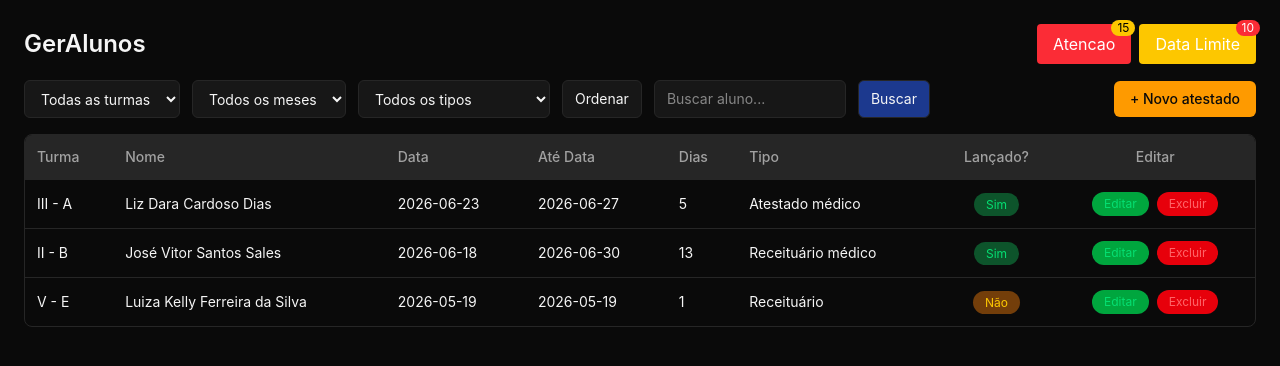
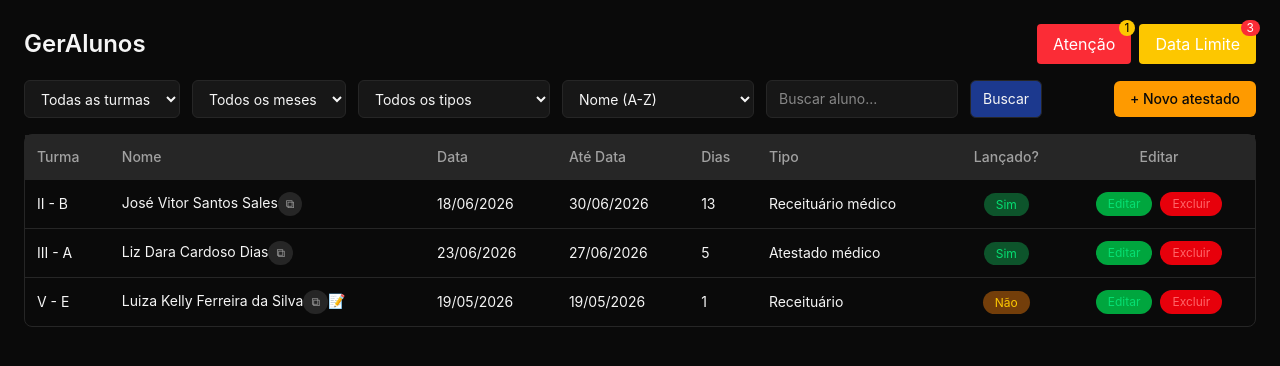
Before and after one commit to Sr-Okami/GerAlunos, a React (Vite) app: page / in a window 1280 px wide. Shown: the top 366 px of the page. Built offline with nearby package versions, Linux system fonts and the light colour scheme.

Commit message:
Outras coisas foram add para o frontend.

```diff
--- a/src/App.jsx
+++ b/src/App.jsx
@@ -5,10 +5,22 @@ import FiltrosBar from "./components/FiltrosBar"
 import Atencao from "./components/Atencao"
 import DataLimite from "./components/DataLimite"
 import NovoAtestado from "./components/NovoAtestado"
+import { diasRestantes } from './utils/datas'
 
 function App() {
   const [atestados, setAtestados] = useState(mockAtestados)
   const [modalAberto, setModalAberto] = useState(false)
+  const [atestadoEditando, setAtestadoEditando] = useState(null)
+  const [dispensados, setDispensados] = useState([])
+  const [ordenar, setOrdenar] = useState('nome-asc')
+
+  const atestadosOrdenados = [...atestados].sort((a, b) => {
+    if (ordenar === 'nome-asc') return a.nome.localeCompare(b.nome)
+    if (ordenar === 'nome-desc') return b.nome.localeCompare(a.nome)
+    if (ordenar === 'data-asc') return a.data.localeCompare(b.data)
+    if (ordenar === 'data-desc') return b.data.localeCompare(a.data)
+    return 0
+  })
 
   const handleSalvarAtestado = (novoAtestado) => {
     const novo = {
@@ -19,29 +31,91 @@ function App() {
     setAtestados(prev => [novo, ...prev])
   }
 
+  const handleExcluirAtestado = (id) => {
+    setAtestados(prev =>
+      prev.filter(atestado =>
+        atestado.id !== id))
+  }
+  const handleAbrirEdicao = (atestado) => {
+    setAtestadoEditando(atestado)
+    setModalAberto(true)
+  }
+
+  const handleAtualizarAtestado = (dadosAtualizados) => {
+    setAtestados(prev =>
+      prev.map(atestado =>
+        atestado.id === atestadoEditando.id
+          ? { ...atestado, ...dadosAtualizados }
+          : atestado
+      )
+    )
+    setAtestadoEditando(null)
+  }
+  const handleFecharModal = () => {
+    setModalAberto(false)
+    setAtestadoEditando(null)
+  }
+  const handleToggleLancado = (id) => {
+    setAtestados(prev =>
+      prev.map(atestado =>
+        atestado.id === id ?
+          { ...atestado, lancado: !atestado.lancado } :
+          atestado
+      )
+    )
+  }
+  const atestadosVencendo = atestados.filter((atestado) => {
+    const dias = diasRestantes(atestado.ateData)
+    return dias !== null && dias <= 4 && !dispensados.includes(atestado.id)
+  })
+  const handleDispensar = (id) => {
+    setDispensados(prev => [...prev, id])
+  }
+  const tiposEspeciais = ['Laudo', 'Declaração Religiosa']
+
+  const atestadosAtencao = atestados.filter((atestado) => {
+    const tiposEspecial = tiposEspeciais.includes(atestado.tipo)
+    const muitosDias = Number(atestado.dia) > 10
+    const temObservacao = atestado.obs && atestado.obs.trim() !== ''
+    return tiposEspecial || muitosDias || temObservacao
+  })
+
   return (
     <div className="min-h-screen bg-neutral-950 text-neutral-100 p-6">
       <div className="flex justify-between items-center mb-4">
         <h1 className="text-2xl font-semibold">GerAlunos</h1>
         <div className="flex gap-2">
-          <Atencao quantidade={15} />
-          <DataLimite falta={10} />
+          <Atencao
+            atestados={atestadosAtencao} />
+          <DataLimite
+            atestados={atestadosVencendo}
+            onDispensar={handleDispensar}
+          />
         </div>
       </div>
 
       <FiltrosBar
         turmas={['III - A', 'II - B', 'V - E']}
         onNovoAtestado={() => setModalAberto(true)}
+        ordenarPor={ordenar}
+        onOrdenarChange={setOrdenar}
       />
 
-      <div className="border border-neutral-800 rounded-lg overflow-hidden">
-        <AtestadosTable atestados={atestados} />
+      <div className="border border-neutral-800 rounded-lg">
+        <AtestadosTable
+          atestados={atestadosOrdenados}
+          onExcluir={handleExcluirAtestado}
+          onToggleLancado={handleToggleLancado}
+          onEditar={handleAbrirEdicao}
+        />
       </div>
 
       <NovoAtestado
         isOpen={modalAberto}
-        onClose={() => setModalAberto(false)}
+        onClose={handleFecharModal}
         onSalvar={handleSalvarAtestado}
+        onAtualizar={handleAtualizarAtestado}
+        atestadoEditando={atestadoEditando}
       />
     </div>
   )
--- a/src/components/Atencao.jsx
+++ b/src/components/Atencao.jsx
@@ -1,18 +1,65 @@
+import { useState } from 'react'
 
-function Atencao({ quantidade = 0 }) {
+function motivoAtencao(atestado) {
+  const motivos = []
+  if (atestado.tipo === 'Laudo' || atestado.tipo === 'Declaração Religiosa') {
+    motivos.push(atestado.tipo)
+  }
+  if (Number(atestado.dias) > 10) {
+    motivos.push('+10 dias')
+  }
+  if (atestado.obs && atestado.obs.trim() !== '') {
+    motivos.push('Com observação')
+  }
+  return motivos.join(' · ')
+}
+
+function Atencao({ atestados }) {
+  const [aberto, setAberto] = useState(false)
+  const quantidade = atestados.length
+
   return (
     <div className="relative inline-block">
       <button
-        onClick={() => console.log('clicou em atencao')}
-        className="bg-red-500 hover:bg-red-600 text-white px-4 py-2 rounded trasition relative cursor-pointer"
+        onClick={() => setAberto(!aberto)}
+        className="bg-red-500 hover:bg-red-600 text-white px-4 py-2 rounded transition relative cursor-pointer"
       >
-        Atencao
+        Atenção
       </button>
-      {/* numero de atencoes */}
+
       {quantidade > 0 && (
         <span className="absolute -top-1 -right-1 bg-yellow-400 text-black text-xs rounded-full px-1.5">
           {quantidade}
         </span>
+      )}
+
+      {aberto && (
+        <div className="absolute right-0 mt-2 w-72 bg-neutral-900 border border-neutral-800 rounded-lg shadow-lg z-50 p-2">
+          <p className="text-xs text-neutral-400 px-2 py-1">
+            Atestados que merecem atenção:
+          </p>
+
+          {quantidade === 0 && (
+            <p className="text-sm text-neutral-500 px-2 py-3">
+              Nada de especial no momento.
+            </p>
+          )}
+
+          {atestados.map((atestado) => (
+            <div
+              key={atestado.id}
+              className="px-2 py-2 border-t border-neutral-800"
+            >
+              <p className="text-sm">{atestado.nome}</p>
+              <p className="text-xs text-neutral-500">
+                {atestado.turmaNumero} - {atestado.turmaLetra}
+              </p>
+              <p className="text-xs text-yellow-500 mt-1">
+                {motivoAtencao(atestado)}
+              </p>
+            </div>
+          ))}
+        </div>
       )}
     </div>
   )
--- a/src/components/AtestadosTable.jsx
+++ b/src/components/AtestadosTable.jsx
@@ -1,8 +1,15 @@
-function AtestadosTable({ atestados }) {
+import BotaoExcluir from './BotaoExcluir.jsx'
+import BotaoEditar from './BotaoEditar.jsx'
+import BotaoCopiar from './BotaoCopiar.jsx'
+import { formatarData } from '../utils/datas.js'
+import BotaoObservacao from './BotaoObservacao.jsx'
+
+
+function AtestadosTable({ atestados, onExcluir, onToggleLancado, onEditar }) {
   return (
     <table className="w-full text-sm">
       <thead>
-        <tr className="bg-neutral-800 text-neutral-400">
+        <tr className="bg-neutral-800 text-neutral-400 rounded-t-lg">
           <th className="text-left p-3 font-medium">Turma</th>
           <th className="text-left p-3 font-medium">Nome</th>
           <th className="text-left p-3 font-medium">Data</th>
@@ -17,12 +24,15 @@ function AtestadosTable({ atestados }) {
         {atestados.map((atestado) => (
           <tr key={atestado.id} className="border-t border-neutral-800">
             <td className="p-3">{atestado.turmaNumero} - {atestado.turmaLetra}</td>
-            <td className="p-3">{atestado.nome}</td>
-            <td className="p-3">{atestado.data}</td>
-            <td className="p-3">{atestado.ateData}</td>
+            <td className="p-3">{atestado.nome}
+              <BotaoCopiar texto={atestado.nome} />
+              <BotaoObservacao obs={atestado.obs} /></td>
+            <td className="p-3">{formatarData(atestado.data)}</td>
+            <td className="p-3">{formatarData(atestado.ateData)}</td>
             <td className="p-3">{atestado.dias}</td>
             <td className="p-3">{atestado.tipo}</td>
             <td className="p-3 text-center">
+              <button onClick={() => onToggleLancado(atestado.id)}>
                 {atestado.lancado ? (
                   <span className="bg-green-900 text-green-400 text-xs px-3 py-1 rounded-full">
                     Sim
@@ -32,14 +42,12 @@ function AtestadosTable({ atestados }) {
                     Não
                   </span>
                 )}
+
+              </button>
             </td>
             <td className="p-3 text-center gap-2 flex justify-center">
-              <button className="bg-green-600 text-green-400 hover:bg-green-950 text-xs px-3 py-1 rounded-full cursor-pointer">
-                Editar
-              </button>
-              <button className="bg-red-600 text-red-400 hover:bg-red-950 text-xs px-3 py-1 rounded-full cursor-pointer">
-                Excluir
-              </button>
+              <BotaoEditar onClick={() => onEditar(atestado)} />
+              <BotaoExcluir onClick={() => onExcluir(atestado.id)} />
             </td>
           </tr>
         ))}
--- /dev/null
+++ b/src/components/BotaoCopiar.jsx
@@ -0,0 +1,24 @@
+import { useState } from 'react';
+
+function BotaoCopiar({ texto }) {
+  const [copiado, setCopiado] = useState(false);
+  const handleCopiar = () => {
+    navigator.clipboard.writeText(texto).then(() => {
+      setCopiado(true);
+      setTimeout(() => {
+        setCopiado(false);
+      }, 1500);
+    });
+  };
+  return (
+      <button
+        onClick={handleCopiar}
+        title="Copiar nome"
+        className="bg-neutral-800 text-neutral-400 hover:bg-neutral-700 text-xs px-2 py-1 rounded-full cursor-pointer"
+      >
+        {copiado ? '✓' : '⧉'}
+      </button>
+    )
+}
+
+export default BotaoCopiar;
--- /dev/null
+++ b/src/components/BotaoEditar.jsx
@@ -0,0 +1,11 @@
+function BotaoEditar({ onClick }) {
+  return (
+    <button
+      onClick={onClick}
+      className="bg-green-600 text-green-400 hover:bg-green-950 text-xs px-3 py-1 rounded-full cursor-pointer">
+      Editar
+    </button>
+  )
+}
+
+export default BotaoEditar
--- /dev/null
+++ b/src/components/BotaoExcluir.jsx
@@ -0,0 +1,10 @@
+
+function BotaoExcluir({ onClick }) {
+  return (
+    <button onClick={onClick} className="bg-red-600 text-red-400 hover:bg-red-950 text-xs px-3 py-1 rounded-full cursor-pointer">
+      Excluir
+    </button>
+  )
+}
+
+export default BotaoExcluir
--- /dev/null
+++ b/src/components/BotaoObservacao.jsx
@@ -0,0 +1,25 @@
+import { useState } from 'react'
+
+function BotaoObservacao({ obs }) {
+  const [aberto, setAberto] = useState(false)
+
+  if (!obs || obs.trim() === '') return null
+  return (
+    <div className="relative inline-block">
+      <button onClick={() => setAberto(!aberto)}
+        title="Ver Observação"
+        className="text-neutral-500 hover:text-amber-400 cursor-pointer"
+      >
+        📝
+      </button>
+      {
+        aberto && (
+          <div className="absolute left-0 mt-2 w-56 bg-neutral-900 border border-neutral-800 rounded-lg shadow-lg z-50 p-3">
+            <p className="text-sm text-neutral-200">{obs}</p>
+          </div>
+        )}
+    </div>
+  )
+}
+
+export default BotaoObservacao
--- a/src/components/DataLimite.jsx
+++ b/src/components/DataLimite.jsx
@@ -1,17 +1,75 @@
+import { useState } from 'react'
+import { diasRestantes } from '../utils/datas'
 
-function DataLimite({ falta = 0 }) {
+function DataLimite({ atestados, onDispensar }) {
+  const [aberto, setAberto] = useState(false)
+  const quantidade = atestados.length
+
   return (
     <div className="relative inline-block">
-      <button onClick={() => console.log('clicou em data limite')}
+      <button
+        onClick={() => setAberto(!aberto)}
         className="bg-yellow-400 px-4 py-2 rounded hover:bg-yellow-500 text-white transition relative cursor-pointer"
-      >Data Limite</button>
-      {falta > 0 && (
+      >
+        Data Limite
+      </button>
+
+      {quantidade > 0 && (
         <span className="absolute -top-1 -right-1 bg-red-500 text-white text-xs rounded-full px-1.5">
-          {falta}
+          {quantidade}
         </span>
       )}
+
+      {aberto && (
+        <div className="absolute right-0 mt-2 w-72 bg-neutral-900 border border-neutral-800 rounded-lg shadow-lg z-50 p-2">
+          <p className="text-xs text-neutral-400 px-2 py-1">
+            Confira se já lançou no outro sistema:
+          </p>
+
+          {quantidade === 0 && (
+            <p className="text-sm text-neutral-500 px-2 py-3">
+              Nada vencendo nos próximos dias.
+            </p>
+          )}
+
+          {atestados.map((atestado) => {
+            const dias = diasRestantes(atestado.ateData)
+            return (
+              <div
+                key={atestado.id}
+                className="px-2 py-2 border-t border-neutral-800 flex justify-between items-center gap-2"
+              >
+                <div>
+                  <p className="text-sm">{atestado.nome}</p>
+                  <p className="text-xs text-neutral-500">
+                    {atestado.turmaNumero} - {atestado.turmaLetra}
+                  </p>
+                </div>
+                <div className="flex items-center gap-2">
+                  <span
+                    className={`text-xs px-2 py-1 rounded-full ${
+                      dias < 0
+                        ? 'bg-red-900 text-red-400'
+                        : 'bg-yellow-900 text-yellow-400'
+                    }`}
+                  >
+                    {dias < 0 ? `${Math.abs(dias)}d atrasado` : `${dias}d restantes`}
+                  </span>
+                  <button
+                    onClick={() => onDispensar(atestado.id)}
+                    title="Já conferi, dispensar"
+                    className="text-neutral-500 hover:text-neutral-300 text-xs cursor-pointer px-1"
+                  >
+                    ✕
+                  </button>
+                </div>
+              </div>
+            )
+          })}
+        </div>
+      )}
     </div>
-  );
+  )
 }
 
-export default DataLimite;
+export default DataLimite
--- a/src/components/FiltrosBar.jsx
+++ b/src/components/FiltrosBar.jsx
@@ -1,10 +1,10 @@
 import { useState } from 'react'
 
-function FiltrosBar({ turmas, onNovoAtestado }) {
+function FiltrosBar({ turmas, onNovoAtestado, ordenarPor, onOrdenarChange }) {
   const [busca, setBusca] = useState('')
   const [turmaSelecionada, setTurmaSelecionada] = useState('todas')
-  const [mes, setMes] = useState()
-  const [jus, setJus] = useState()
+  const [mes, setMes] = useState('')
+  const [jus, setJus] = useState('')
 
   return (
     <div className="flex justify-between items-center mb-4 gap-3 flex-wrap">
@@ -58,12 +58,16 @@ function FiltrosBar({ turmas, onNovoAtestado }) {
         </select>
 
         {/* Filtro e Ordenação */}
-        <button
-          onClick={() => console.log('ordenar')}
-          className="bg-neutral-900 border hover:bg-blue-800 border-neutral-800 rounded-md px-3 py-2 text-sm cursor-pointer"
+        <select
+          value={ordenarPor}
+          onChange={(e) => onOrdenarChange(e.target.value)}
+          className="bg-neutral-900 border border-neutral-800 rounded-md px-3 py-2 text-sm w-48"
         >
-          Ordenar
-        </button>
+          <option value="nome-asc">Nome (A-Z)</option>
+          <option value="nome-desc">Nome (Z-A)</option>
+          <option value="data-asc">Data (mais antigo)</option>
+          <option value="data-desc">Data (mais recente)</option>
+        </select>
 
         {/* Campo de Busca */}
         <input
--- /dev/null
+++ b/src/utils/datas.js
@@ -0,0 +1,18 @@
+export function diasRestantes(ateData) {
+  if (!ateData) return null;
+
+  const hoje = new Date()
+  hoje.setHours(0, 0, 0, 0)
+
+  const [ano, mes, dia] = ateData.split('-').map(Number)
+  const limite = new Date(ano, mes - 1, dia)
+  limite.setHours(0, 0, 0, 0)
+
+  const diferenca = limite - hoje
+  return Math.floor(diferenca / (1000 * 60 * 60 * 24))
+}
+export function formatarData(data) {
+  if (!data) return '--'
+  const [ano, mes, dia] = data.split('-')
+  return `${dia}/${mes}/${ano}`
+}
```
Also changed, not shown: src/components/NovoAtestado.jsx (+26 -4 lines). Lines whose indentation alone changed are shown as unchanged.
